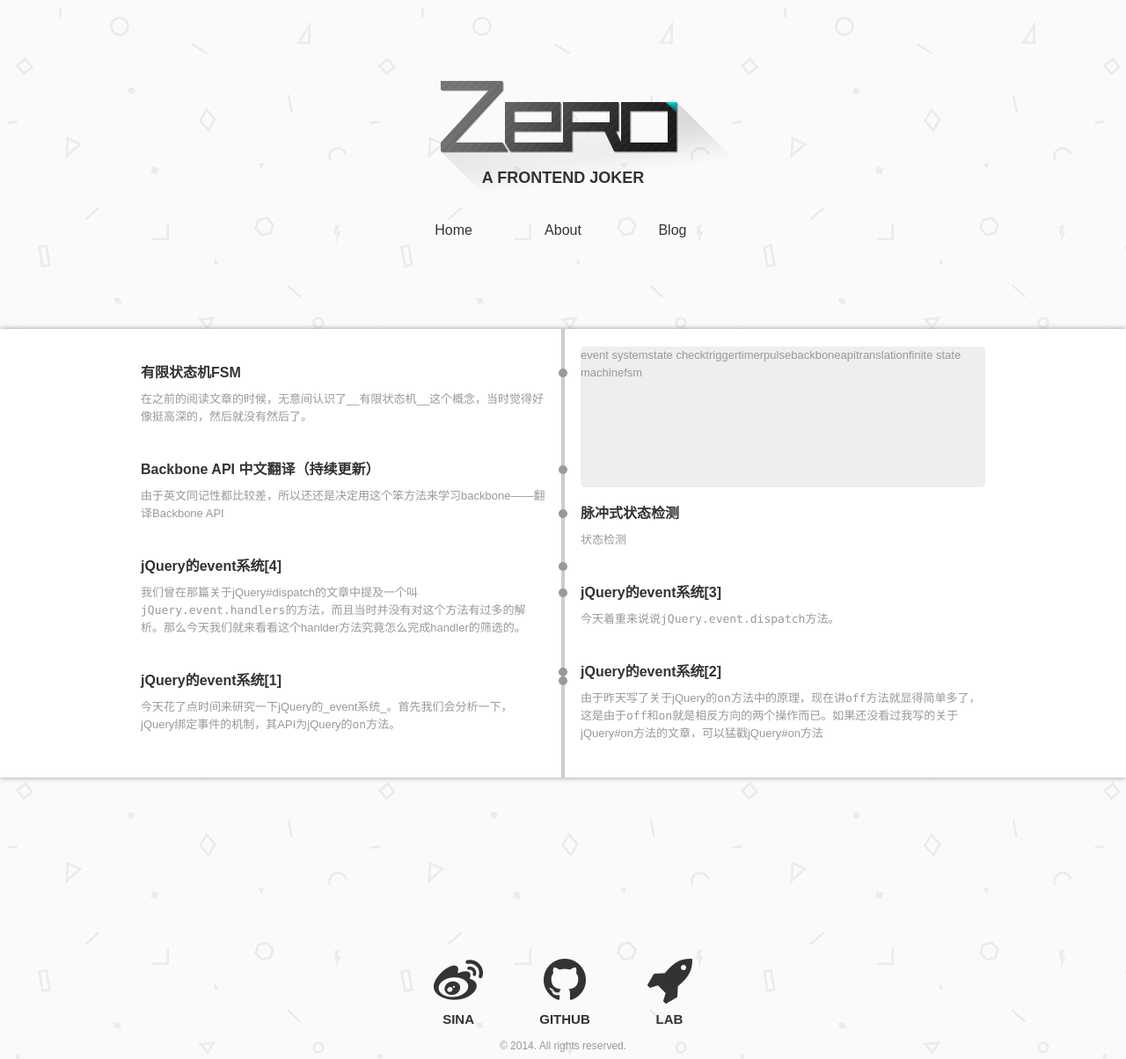
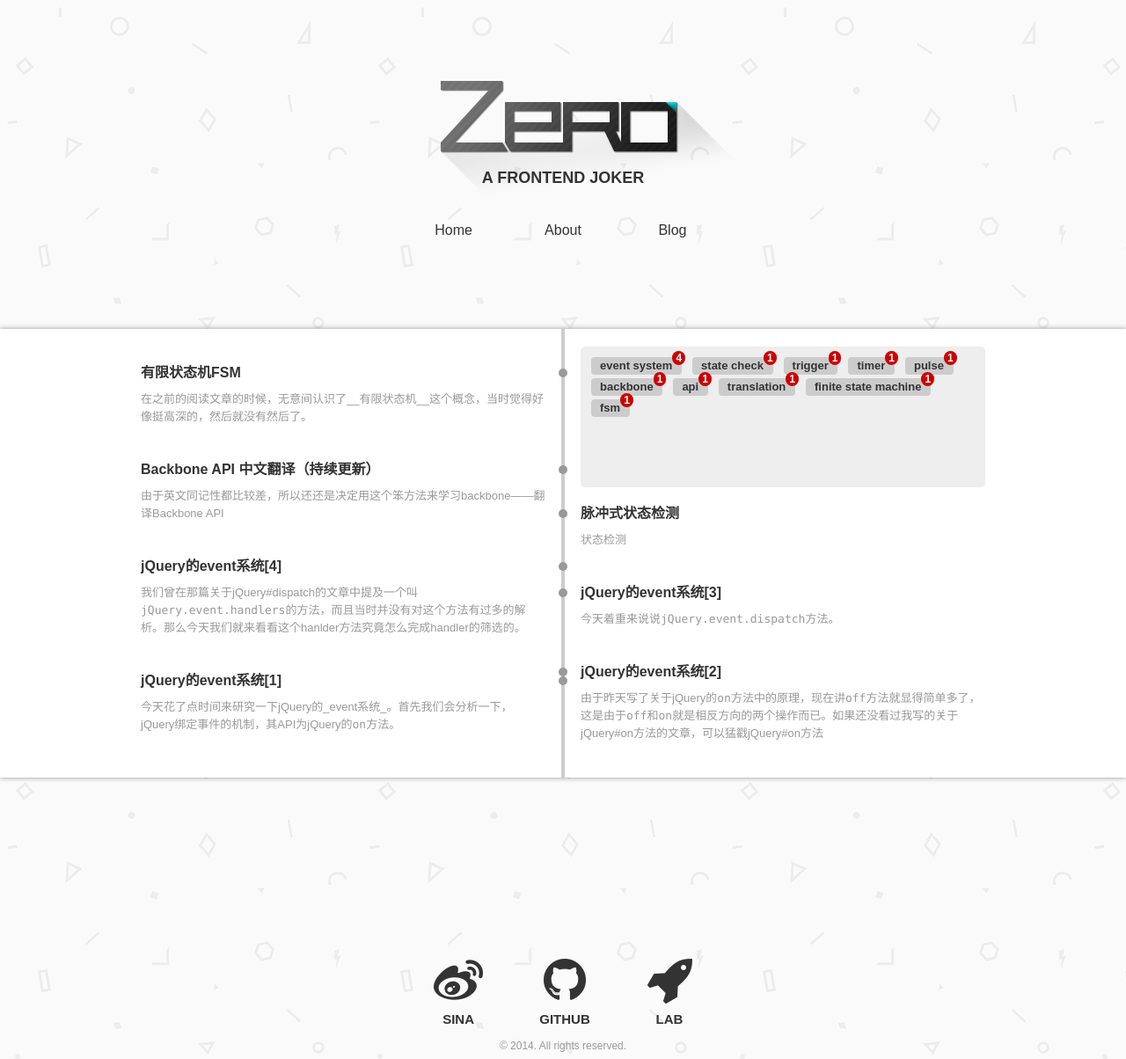
Before and after one commit to lizzz0523/lizzz0523.github.io, a Jekyll site: the page built from blog.html, in a window 1280 px wide. Shown: the whole page at 88% size. Built offline with Jekyll 4.4.1, drawn with Linux system fonts in a browser that asks for light colours; nearby versions of some CDN libraries; Markdown is read by kramdown in place of the engine named in the settings; comment, search, counter and statistics services are not loaded.

Commit message:
update tag style

```diff
--- a/css/zero.css
+++ b/css/zero.css
@@ -459,6 +459,37 @@ a, a:hover {
     display: none;
 }
 
+.excerpt .expt_tag p {
+    padding: 10px;
+}
+
+.excerpt .expt_tag span {
+    position: relative;
+    display: inline-block;
+    +display: inline;
+    +zoom: 1;
+    margin: 2px;
+    margin-right: 10px;
+    padding: 0 10px;
+    border-radius: 4px;
+    background-color: #ccc;
+    color: #333;
+    font-weight: bold;
+}
+
+.excerpt .expt_tag sup {
+    display: block;
+    margin-top: -7px;
+    margin-right: -14px;
+    padding: 0 4px;
+    border-radius: 10px;
+    line-height: 16px;
+    float: right;
+    background: #c00;
+    color: white;
+    font-size: 12px;
+}
+
 .excerpt .expt_inner {
     padding-left: 500px;
     width: 460px;
--- a/js/tag.js
+++ b/js/tag.js
@@ -1,7 +1,7 @@
 (function(_, B, window){
 
 var tmpl = [
-        '<%= tag %>'
+        '<%= tag %><sup><%= size %></sup>'
     ].join('');
 
 
@@ -23,9 +23,7 @@ var TagItem = B.View.extend({
 
         tagName : 'span',
 
-        initialize : function(options) {
-            this.size = options.size;
-        },
+        initialize : function(options) { },
 
         render : function() {
             this.$el.html(this.template(this.model.toJSON()));
```
